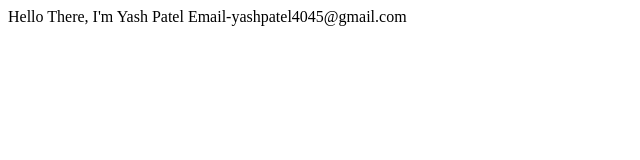
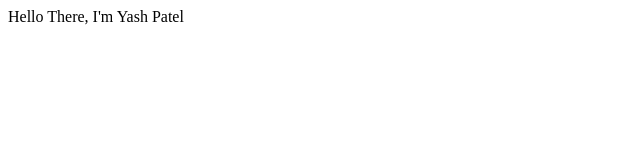
Before and after one commit to CosmosAkaYash/cosmosakayash.github.io, a plain HTML site: page index.html in a window 1280 px wide. Shown: the whole page, without its empty margins (0-640 px from the left). Drawn offline with Linux system fonts and the light colour scheme.

Commit message:
Update index.html

```diff
--- a/index.html
+++ b/index.html
@@ -7,6 +7,5 @@
 </head>
 <body>
     Hello There, I'm Yash Patel
-    Email-yashpatel4045@gmail.com
 </body>
 </html>
```
